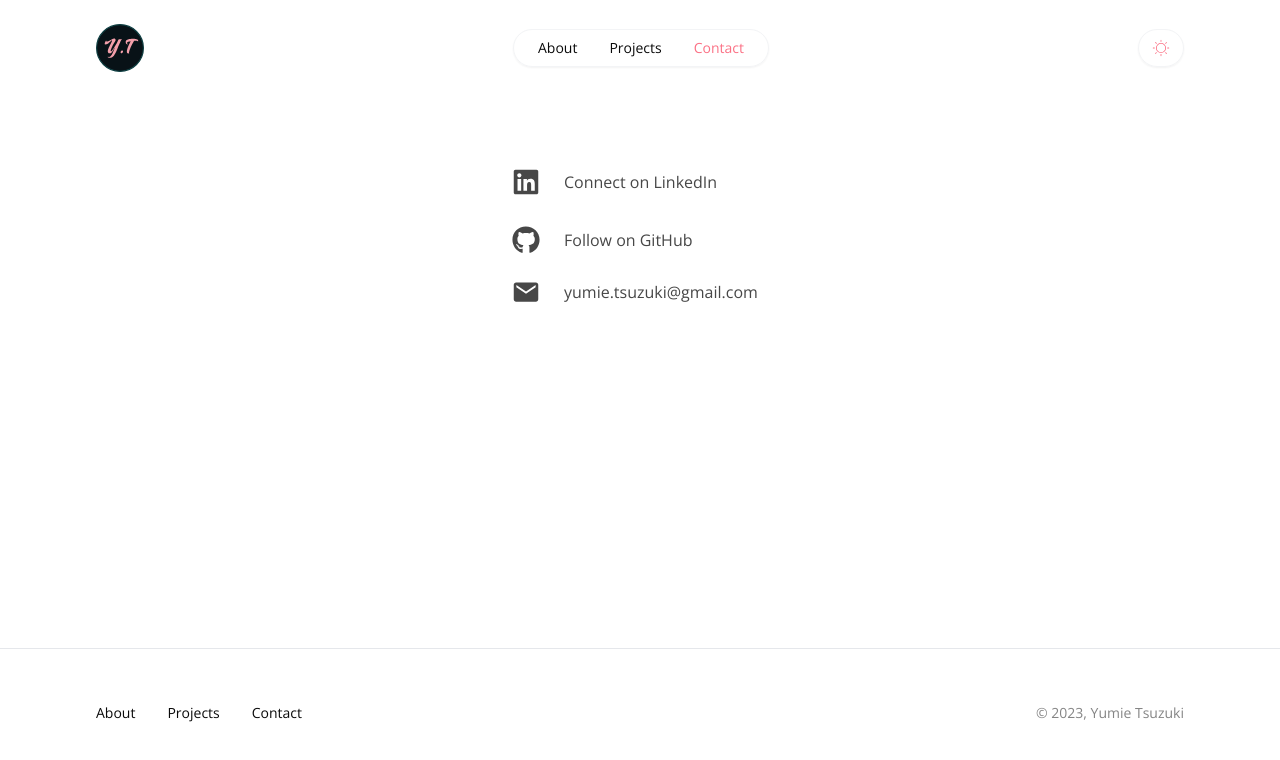
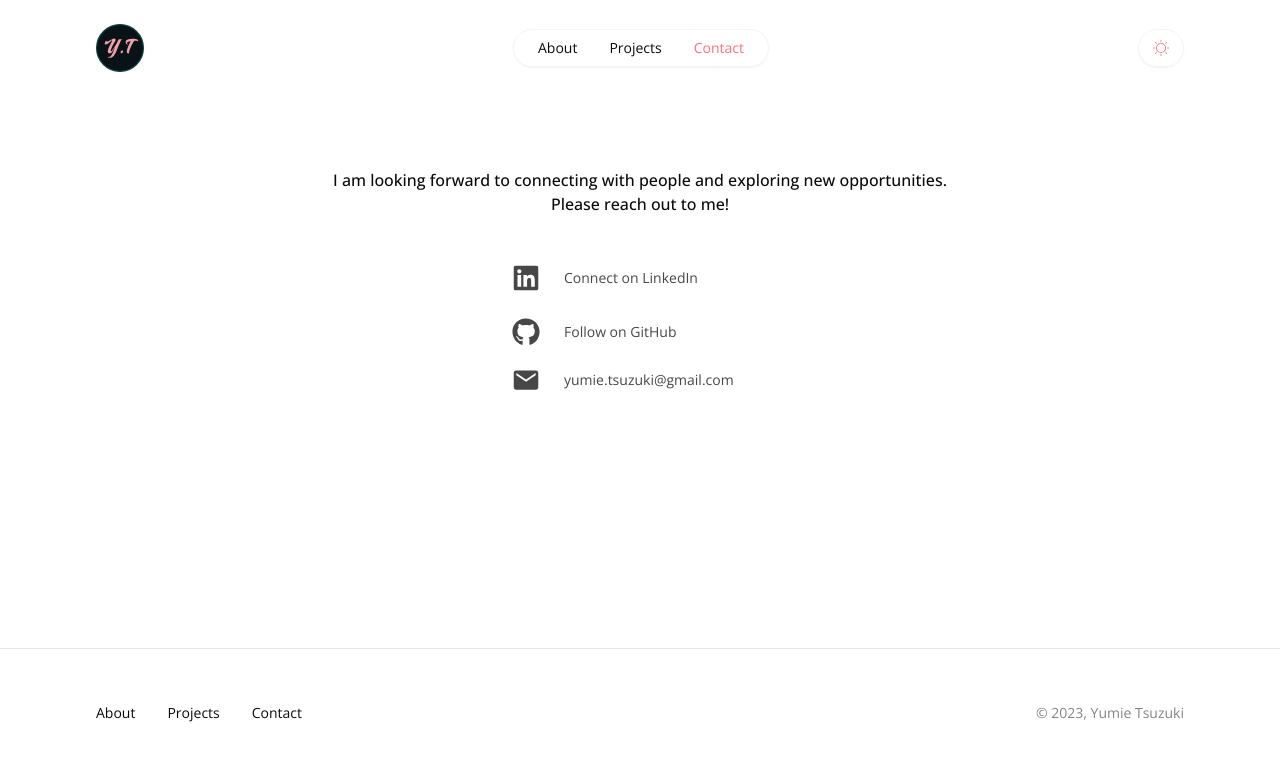
Before and after one commit to yumietzk/my-portfolio, a Next.js app: page /contact in a window 1280 px wide. Shown: the top 760 px of the page. Built offline with nearby package versions, Linux system fonts and the light colour scheme.

Commit message:
20231204-add minor fix

```diff
--- a/components/layout.js
+++ b/components/layout.js
@@ -13,7 +13,7 @@ function Layout({ children }) {
       className={`${openSans.variable} font-sans w-full min-h-screen bg-bg-color-1 text-text-color-1 py-6 flex flex-col`}
     >
       <Header />
-      <main className="flex-1 p-24">{children}</main>
+      <main className="relative flex-1 p-24">{children}</main>
       <Footer />
     </div>
   );
--- a/pages/contact.js
+++ b/pages/contact.js
@@ -4,7 +4,14 @@ import { IoMdMail } from "react-icons/io";
 
 function contact() {
   return (
-    <div className="w-64 mx-auto flex flex-col space-y-6 text-text-color-2">
+    <div className="text-center">
+      <h2 className="font-medium mb-12">
+        I am looking forward to connecting with people and exploring new
+        opportunities. <br />
+        Please reach out to me!
+      </h2>
+
+      <div className="w-64 mx-auto flex flex-col space-y-5 text-text-color-2 text-sm">
         <Link
           className="flex items-center mb-1.5 transition duration-300 hover:text-accent-color-1"
           href="https://www.linkedin.com/in/yumie-tsuzuki/"
@@ -31,6 +38,7 @@ function contact() {
           yumie.tsuzuki@gmail.com
         </Link>
       </div>
+    </div>
   );
 }
 
--- a/pages/index.js
+++ b/pages/index.js
@@ -2,8 +2,8 @@ import SnsLinks from "../components/sns-links";
 
 export default function Home() {
   return (
-    <div className="w-9/12">
-      <h1 className="mt-4 text-5xl font-semibold tracking-wide">
+    <div className="w-8/12 absolute top-1/2 -translate-y-2/4">
+      <h1 className="text-5xl font-semibold tracking-wide">
         Software Engineer, sushi lover, soccer fan.
       </h1>
       <p className="mt-5 text-text-color-2">
--- a/pages/projects/[slug].js
+++ b/pages/projects/[slug].js
@@ -32,7 +32,7 @@ const projectDetail = {
     title: "Popcorn Club",
     image: popcornClubImg,
     description:
-      "A movie library built with React JS. Allows users to search movies and TV shows, get data by different genres, sort by categories, and see movies and TV shows' details. Users can also save their favorite movies and TV shows after signed in.",
+      "A movie and TV show library built with React JS. Allows users to search movies and TV shows, get data by different genres, sort by categories, and see movies and TV shows' details. Users can also save their favorite movies and TV shows after signed in.",
     stack: "React, Redux, React Router, Redux Thunk, CSS Modules, Netlify",
     url: "popcorn-club.netlify.app",
     github: "popcorn-club",
@@ -81,7 +81,7 @@ function ProjectPage() {
         <div className="text-text-color-3 text-sm">
           {url && (
             <Link
-              className="flex items-center mb-1.5 transition duration-300 hover:text-accent-color-1"
+              className="flex items-center mb-1.5 transition duration-300 hover:text-text-color-1"
               href={`https://${url}`}
               target="_blank"
             >
@@ -90,7 +90,7 @@ function ProjectPage() {
             </Link>
           )}
           <Link
-            className="flex items-center transition duration-300 hover:text-accent-color-1"
+            className="flex items-center transition duration-300 hover:text-text-color-1"
             href={`https://github.com/yumietzk/${github}`}
             target="_blank"
           >
```
Lines whose indentation alone changed are shown as unchanged.
